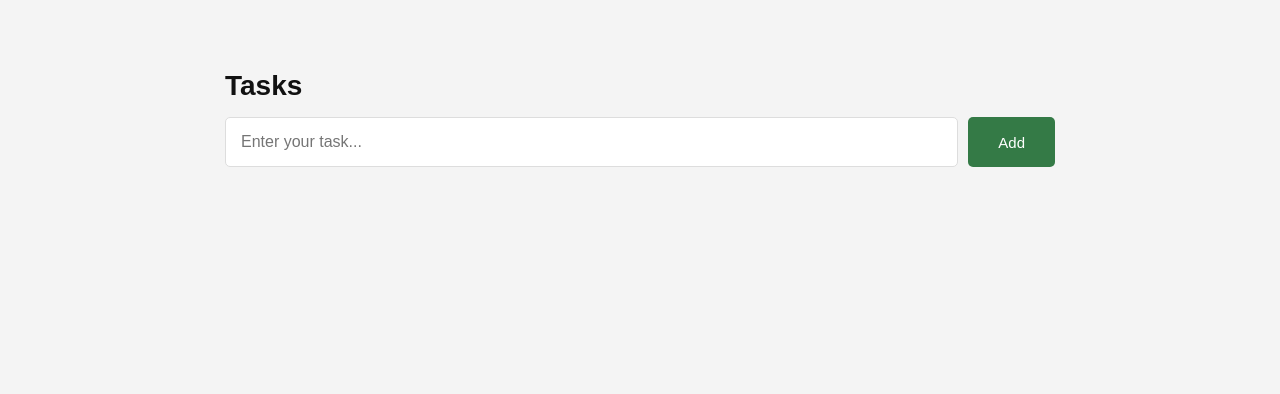
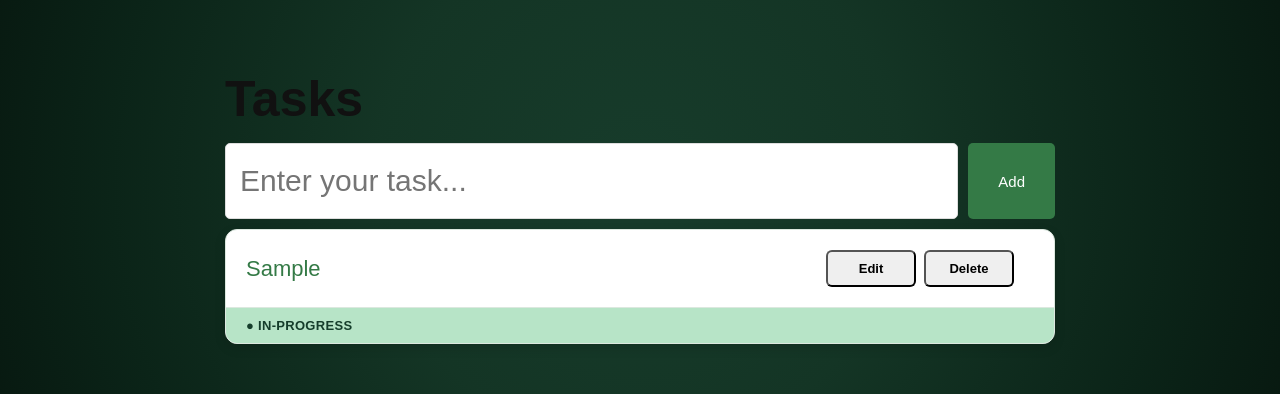
Before and after one commit to Harsh-code-cyber/Todo-list-and-task-management-system, a plain HTML site: page index.html in a window 1280 px wide. Both pictures are taken after typing "Sample" into the empty fields and a click on the button "Add". Shown: the part 215-609 px from the top of the page. Drawn offline with Linux system fonts and the light colour scheme.

Commit message:
Added todo-task to be dispalyed as a list through JS dynamically using CreateElement()

```diff
--- a/index.html
+++ b/index.html
@@ -29,6 +29,10 @@
             <button onclick="addTask()">Add</button>
         </div>
 
+        <div class="task-list-container" id="task-list">
+
+        </div>
+
     </div>
 
     <script src="script.js"></script>
--- a/script.js
+++ b/script.js
@@ -1,12 +1,62 @@
+function addTask(status = "in-progress") {
 
-function addTask() {
+    const input = document.querySelector(".input-section input");
+    const description = input.value.trim();
+    const card = document.createElement("div");
+    card.classList.add("task-card");
 
-    const input = document.getElementById("taskInput");
 
-    if (input.value.trim() === "") {
-        alert("Please enter a task!");
-        return;
-    }
+    const taskText = document.createElement("div");
+    taskText.classList.add("task-description");
+    taskText.textContent = description;
+
+    // edit, delete buttons;
+
+    const buttonContainer = document.createElement("div");
+    buttonContainer.classList.add("button-container");
+    taskText.appendChild(buttonContainer);
+
+    const EditButton = document.createElement("button");
+    EditButton.classList.add("edit-button");
+    EditButton.textContent = "Edit";
+    EditButton.addEventListener("click", () => {});
+    buttonContainer.appendChild(EditButton);
+
+    const DeleteButton = document.createElement("button");
+    DeleteButton.classList.add("delete-button");
+    DeleteButton.textContent = "Delete";
+    DeleteButton.addEventListener("click", () => {});
+    buttonContainer.appendChild(DeleteButton);
+
+
+
+
+    // add status indicator
+    const taskStatus = document.createElement("div");
+    taskStatus.classList.add("task-status");
+
+    const statusClasses = {
+        "in-progress": "status-in-progress",
+        "partial-done": "status-partial-done",
+        "completed": "status-completed"
+    };
+
+    const statusLabels = {
+        "in-progress": "● IN-PROGRESS",
+        "partial-done": "● PARTIAL DONE",
+        "completed": "● COMPLETED"
+    };
+
+    taskStatus.classList.add(
+        statusClasses[status] || statusClasses["in-progress"]
+    );
+
+    taskStatus.textContent =
+        statusLabels[status] || statusLabels["in-progress"];
+
+    card.append(taskText, taskStatus);
+
+    document.querySelector("#task-list").appendChild(card);
 
     input.value = "";
 }
--- a/style.css
+++ b/style.css
@@ -9,6 +9,13 @@
 body {
     background: #f4f4f4;
     min-height: 100vh;
+    background: radial-gradient(
+        circle at center,
+        #173c2b 0%,
+        #143525 35%,
+        #0B2418 70%,
+        #06140D 100%
+    );
 }
 
 /* Header */
@@ -50,7 +57,7 @@ header h1 {
 }
 
 .task-header h2 {
-    font-size: 28px;
+    font-size: 50px;
     color: #111;
 }
 
@@ -63,8 +70,8 @@ header h1 {
 
 .input-section input {
     flex: 1;
-    padding: 15px;
-    font-size: 16px;
+    padding: 20px 14px;
+    font-size: 30px;
     border: 1px solid #ddd;
     border-radius: 5px;
     outline: none;
@@ -108,3 +115,120 @@ header h1 {
         padding: 0 20px;
     }
 }
+
+/*task Cards */
+
+/* Main task card */
+.task-card {
+    margin: 10px 0;
+    background: #FFFFFF;
+    color: #153D2B;
+    border: 1px solid #DCE8DF;
+    border-radius: 12px;
+    overflow: hidden;
+    margin-bottom: 16px;
+    box-shadow: 0 4px 12px rgba(0, 0, 0, 0.12);
+    transition: transform 0.2s ease, box-shadow 0.2s ease;
+}
+
+.task-card:hover {
+    transform: translateY(-3px);
+    box-shadow: 0 8px 20px rgba(0, 0, 0, 0.18);
+}
+
+/* Top section: task description */
+.task-description {
+    width: 100%;
+    height: fit-content;
+    padding: 18px 20px;
+    font-size: 22px;
+    font-weight: 500;
+    line-height: 1.5;
+    overflow-wrap: anywhere;
+    color:#347a46;
+    display: flex;
+    justify-content: space-between;
+    align-items: center;
+}
+
+/* Bottom section: task progress */
+.task-status {
+    padding: 10px 20px;
+    border-top: 1px solid #DCE8DF;
+    font-size: 13px;
+    font-weight: 600;
+    letter-spacing: 0.3px;
+}
+
+/* In-progress: light green */
+.status-in-progress {
+    background-color: #B7E4C7;
+    color: #153D2B;
+}
+
+/* Partial-done: bright yellow */
+.status-partial-done {
+    background-color: #FFE566;
+    color: #493A00;
+}
+
+/* Completed: dark green */
+.status-completed {
+    background-color: #1B4332;
+    color: #FFFFFF;
+}
+
+/* edit, delete btn css */
+
+/* Container for Edit and Delete buttons */
+.button-container {
+    display: flex;
+    justify-content: center;
+
+    align-items: center;
+    gap: 8px;
+    padding: 2px 20px 2px;
+}
+
+/* Common button styling */
+.button-container button {
+    width: 90px;
+    height: 37px;
+    padding: 7px 14px;
+    border-radius: 6px;
+    font-size: 13px;
+    font-weight: 600;
+    cursor: pointer;
+    transition: background-color 0.2s ease,
+                color 0.2s ease,
+                transform 0.2s ease;
+}
+
+/* Edit button */
+.edit-btn {
+    background-color: #E2F0E7;
+    color: #153D2B;
+    border: 1px solid #B7D8C2;
+}
+
+.edit-btn:hover {
+    background-color: #B7E4C7;
+    transform: translateY(-1px);
+}
+
+/* Delete button */
+.delete-btn {
+    background-color: #FFFFFF;
+    color: #A83232;
+    border: 1px solid #E5BABA;
+}
+
+.delete-btn:hover {
+    background-color: #FCE8E8;
+    transform: translateY(-1px);
+}
+
+.button-container button:focus-visible {
+    outline: 2px solid #2D6A4F;
+    outline-offset: 3px;
+}
```
